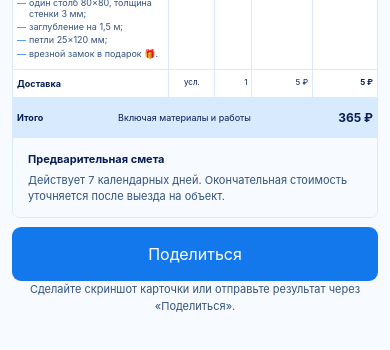
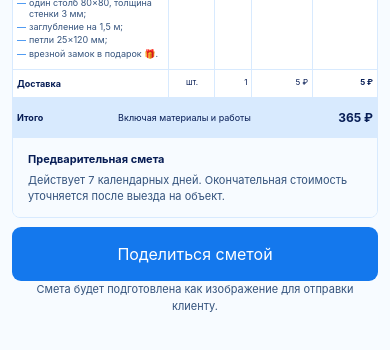
Before and after one commit to sega881117-bit/fence-estimate-pwa, a Next.js app: page / in a window 390 px wide. Both pictures are taken after typing "5", "5", "5", "5" into the empty fields and a click on the button "Показать результат →". Shown: the part 680-1030 px from the top of the page. Built offline with nearby package versions, Linux system fonts and the light colour scheme.

Commit message:
Improve mobile entry and quote sharing

```diff
--- a/app/layout.tsx
+++ b/app/layout.tsx
@@ -1,10 +1,16 @@
-import type { Metadata } from 'next';
+import type { Metadata, Viewport } from 'next';
 import './globals.css';
 
 export const metadata: Metadata = {
   title: 'Смета забора',
   description: 'Автономный калькулятор предварительной сметы забора.',
   manifest: '/manifest.webmanifest',
+};
+
+export const viewport: Viewport = {
+  width: 'device-width',
+  initialScale: 1,
+  viewportFit: 'cover',
 };
 
 export default function RootLayout({
--- a/app/page.tsx
+++ b/app/page.tsx
@@ -13,10 +13,11 @@ const materials = {
 } as const;
 type Material = keyof typeof materials;
 type Wicket = 'adjacent' | 'separate' | 'none';
+type GateCount = number | '';
 type State = {
   mode: 'standard' | 'fence'; material: Material; height: string; length: number; fencePrice: number;
-  swingEnabled: boolean; swingWidth: string; swingPrice: number; swingCount: number;
-  slidingEnabled: boolean; slidingWidth: string; slidingPrice: number; slidingCount: number;
+  swingEnabled: boolean; swingWidth: string; swingPrice: number; swingCount: GateCount;
+  slidingEnabled: boolean; slidingWidth: string; slidingPrice: number; slidingCount: GateCount;
   wicket: Wicket; wicketPrice: number; wicketCount: number;
   deliveryPrice: number; extension: number; paint: number;
 };
@@ -28,6 +29,7 @@ const initial: State = {
   wicket: 'adjacent', wicketPrice: 0, wicketCount: 1, deliveryPrice: 0, extension: 0, paint: 0,
 };
 const money = (value: number) => new Intl.NumberFormat('ru-RU', { style: 'currency', currency: 'RUB', maximumFractionDigits: 0 }).format(value);
+const gateCount = (value: GateCount) => typeof value === 'number' && Number.isInteger(value) && value > 0 ? value : 1;
 const count = (value: string) => Math.max(1, Number(value) || 1);
 const fenceSpec = (material: Material, height: string) => {
   const h = height.replace('.', ',');
@@ -54,6 +56,7 @@ export default function Home() {
   const [s, setS] = useState<State>(initial);
   const [result, setResult] = useState(false);
   const [error, setError] = useState('');
+  const [shareMessage, setShareMessage] = useState('');
   useEffect(() => {
     const saved = localStorage.getItem('fence-estimate');
     if (saved) setS({ ...initial, ...JSON.parse(saved) });
@@ -70,11 +73,11 @@ export default function Home() {
     if (s.mode === 'standard') {
       if (s.swingEnabled) {
         const unit = s.swingPrice > 0 ? s.swingPrice : s.swingWidth === '5' ? 23000 : ['3', '3.5', '4'].includes(s.swingWidth) ? 17000 : null;
-        if (unit !== null) list.push({ title: 'Каркас распашных ворот ' + s.swingWidth.replace('.', ',') + '×' + s.height.replace('.', ',') + ' м, открывается наружу.', details: ['каркас из профтрубы 40×20, толщина стенки 1,5 мм;', 'столбы 80×80, толщина стенки 3 мм;', 'заглубление на 1,5 м;', 'изнутри запирающее устройство «гусь» с проушинами для замка;', '2 нижних стопора;', 'петли 25×120 мм.'], unit: 'шт.', quantity: Math.max(1, s.swingCount), unitPrice: unit, amount: unit * Math.max(1, s.swingCount), manual: s.swingPrice > 0, requiresReview: s.swingPrice > 0 || Number(s.swingWidth) > 5 });
+        if (unit !== null) list.push({ title: 'Каркас распашных ворот ' + s.swingWidth.replace('.', ',') + '×' + s.height.replace('.', ',') + ' м, открывается наружу.', details: ['каркас из профтрубы 40×20, толщина стенки 1,5 мм;', 'столбы 80×80, толщина стенки 3 мм;', 'заглубление на 1,5 м;', 'изнутри запирающее устройство «гусь» с проушинами для замка;', '2 нижних стопора;', 'петли 25×120 мм.'], unit: 'шт.', quantity: gateCount(s.swingCount), unitPrice: unit, amount: unit * gateCount(s.swingCount), manual: s.swingPrice > 0, requiresReview: s.swingPrice > 0 || Number(s.swingWidth) > 5 });
       }
       if (s.slidingEnabled) {
         const unit = s.slidingPrice > 0 ? s.slidingPrice : s.slidingWidth === '5' ? 75000 : ['3', '3.5', '4'].includes(s.slidingWidth) ? 69000 : null;
-        if (unit !== null) list.push({ title: 'Откатные ворота ' + s.slidingWidth.replace('.', ',') + '×' + s.height.replace('.', ',') + ' м, с ручным механизмом.', details: ['рама из профтрубы 60×40, толщина стенки 1,5 мм; несущая балка; роликовые каретки;', 'концевой разгрузочный ролик; нижний улавливатель;', 'направляющая с роликами; верхний улавливатель; заглушки;', 'опорный столб; ответный столб;', 'фундамент для роликовых кареток: сваи 89, 2 шт. на тумбу.'], unit: 'шт.', quantity: Math.max(1, s.slidingCount), unitPrice: unit, amount: unit * Math.max(1, s.slidingCount), manual: s.slidingPrice > 0, requiresReview: s.slidingPrice > 0 || Number(s.slidingWidth) > 5 });
+        if (unit !== null) list.push({ title: 'Откатные ворота ' + s.slidingWidth.replace('.', ',') + '×' + s.height.replace('.', ',') + ' м, с ручным механизмом.', details: ['рама из профтрубы 60×40, толщина стенки 1,5 мм; несущая балка; роликовые каретки;', 'концевой разгрузочный ролик; нижний улавливатель;', 'направляющая с роликами; верхний улавливатель; заглушки;', 'опорный столб; ответный столб;', 'фундамент для роликовых кареток: сваи 89, 2 шт. на тумбу.'], unit: 'шт.', quantity: gateCount(s.slidingCount), unitPrice: unit, amount: unit * gateCount(s.slidingCount), manual: s.slidingPrice > 0, requiresReview: s.slidingPrice > 0 || Number(s.slidingWidth) > 5 });
       }
       if (s.wicket !== 'none') {
         const unit = s.wicketPrice > 0 ? s.wicketPrice : s.wicket === 'separate' ? 15000 : 13000;
@@ -83,32 +86,146 @@ export default function Home() {
       }
       const automaticDelivery = s.length <= 60 ? 6000 : s.length <= 120 ? 8000 : 12000;
       const delivery = s.deliveryPrice > 0 ? s.deliveryPrice : automaticDelivery;
-      list.push({ title: 'Доставка', details: [], unit: 'усл.', quantity: 1, unitPrice: delivery, amount: delivery, manual: s.deliveryPrice > 0, requiresReview: s.deliveryPrice > 0 });
+      list.push({ title: 'Доставка', details: [], unit: 'шт.', quantity: 1, unitPrice: delivery, amount: delivery, manual: s.deliveryPrice > 0, requiresReview: s.deliveryPrice > 0 });
       if (s.extension) list.push({ title: 'Удлинение столбов до 1,5 м', details: ['Дополнительная позиция, требует подтверждения объёма работ.'], unit: 'м.п.', quantity: s.extension, unitPrice: 300, amount: s.extension * 300, requiresReview: true });
       if (s.paint) list.push({ title: 'Покраска каркаса', details: ['Дополнительная позиция, требует подтверждения состава работ.'], unit: 'м.п.', quantity: s.paint, unitPrice: 250, amount: s.paint * 250, requiresReview: true });
     }
     return { list, total: list.reduce((sum, item) => sum + item.amount, 0) };
   }, [s]);
+  const quoteImage = () => {
+    const canvas = document.createElement('canvas');
+    const scale = 2;
+    const width = 1400;
+    const padding = 40;
+    const tableWidth = width - padding * 2;
+    const columns = [660, 130, 120, 190, 220];
+    const context = canvas.getContext('2d');
+    if (!context) throw new Error('Canvas недоступен');
+    const wrap = (text: string, maxWidth: number, font: string) => {
+      context.font = font;
+      const words = text.split(' ');
+      const lines: string[] = [];
+      let line = '';
+      words.forEach(word => {
+        const next = line ? `${line} ${word}` : word;
+        if (line && context.measureText(next).width > maxWidth) { lines.push(line); line = word; } else line = next;
+      });
+      if (line) lines.push(line);
+      return lines;
+    };
+    const rows = quote.list.map(item => {
+      const title = wrap(item.title, columns[0] - 28, '700 18px Arial');
+      const details = item.details.flatMap(detail => wrap(`— ${detail}`, columns[0] - 42, '15px Arial'));
+      const leftHeight = 20 + title.length * 23 + (details.length ? 7 + details.length * 19 : 0) + 18;
+      return { item, title, details, height: Math.max(68, leftHeight) };
+    });
+    const headerHeight = 54;
+    const footerHeight = 110;
+    const height = 166 + headerHeight + rows.reduce((sum, row) => sum + row.height, 0) + 72 + footerHeight;
+    canvas.width = width * scale;
+    canvas.height = height * scale;
+    context.scale(scale, scale);
+    context.fillStyle = '#f7fbff';
+    context.fillRect(0, 0, width, height);
+    context.fillStyle = '#ffffff';
+    context.fillRect(padding, 28, tableWidth, height - 56);
+    context.strokeStyle = '#d8eafe';
+    context.lineWidth = 2;
+    context.strokeRect(padding, 28, tableWidth, height - 56);
+    context.fillStyle = '#f7fbff';
+    context.fillRect(padding, 28, tableWidth, 138);
+    context.strokeStyle = '#d8eafe';
+    context.beginPath(); context.moveTo(padding, 166); context.lineTo(padding + tableWidth, 166); context.stroke();
+    context.fillStyle = '#34537d'; context.font = '700 15px Arial'; context.fillText('ПРЕДВАРИТЕЛЬНЫЙ РАСЧЁТ', padding + 24, 66);
+    context.fillStyle = '#071d55'; context.font = '700 31px Arial'; context.fillText('Смета на устройство забора', padding + 24, 108);
+    context.fillStyle = '#34537d'; context.font = '16px Arial'; context.fillText(`от ${new Date().toLocaleDateString('ru-RU')}`, padding + 24, 138);
+    let y = 166;
+    context.fillStyle = '#d8eafe'; context.fillRect(padding, y, tableWidth, headerHeight);
+    context.fillStyle = '#071d55'; context.font = '700 14px Arial';
+    const labels = ['Работы и материалы', 'Ед. изм.', 'Кол-во', 'Цена, руб.', 'Сумма, руб.'];
+    let x = padding;
+    labels.forEach((label, index) => { context.textAlign = index === 0 ? 'left' : 'right'; context.fillText(label, x + (index === 0 ? 12 : columns[index] - 10), y + 32); x += columns[index]; });
+    y += headerHeight;
+    const drawCellLines = (lines: string[], xPos: number, yPos: number, font: string, color: string, align: CanvasTextAlign = 'left', lineHeight = 20) => {
+      context.font = font; context.fillStyle = color; context.textAlign = align;
+      lines.forEach((line, index) => context.fillText(line, xPos, yPos + index * lineHeight));
+    };
+    rows.forEach(({ item, title, details, height: rowHeight }) => {
+      context.fillStyle = '#ffffff'; context.fillRect(padding, y, tableWidth, rowHeight);
+      context.strokeStyle = '#d8eafe'; context.beginPath(); context.moveTo(padding, y + rowHeight); context.lineTo(padding + tableWidth, y + rowHeight); context.stroke();
+      let lineX = padding;
+      columns.slice(0, -1).forEach(column => { lineX += column; context.beginPath(); context.moveTo(lineX, y); context.lineTo(lineX, y + rowHeight); context.stroke(); });
+      drawCellLines(title, padding + 14, y + 25, '700 18px Arial', '#071d55', 'left', 23);
+      drawCellLines(details, padding + 22, y + 31 + title.length * 23, '15px Arial', '#34537d', 'left', 19);
+      const values = [item.unit, String(item.quantity), money(item.unitPrice), money(item.amount)];
+      let valueX = padding + columns[0];
+      values.forEach((value, index) => { valueX += columns[index + 1]; drawCellLines([value], valueX - 11, y + 30, index === 3 ? '700 15px Arial' : '15px Arial', '#071d55', 'right'); });
+      y += rowHeight;
+    });
+    context.fillStyle = '#d8eafe'; context.fillRect(padding, y, tableWidth, 72);
+    context.fillStyle = '#071d55'; context.textAlign = 'left'; context.font = '700 21px Arial'; context.fillText('Итого', padding + 16, y + 43);
+    context.font = '15px Arial'; context.fillText('Включая материалы и работы', padding + 245, y + 43);
+    context.textAlign = 'right'; context.font = '700 23px Arial'; context.fillText(money(quote.total), padding + tableWidth - 16, y + 43);
+    y += 72;
+    context.fillStyle = '#f7fbff'; context.fillRect(padding, y, tableWidth, footerHeight);
+    context.fillStyle = '#071d55'; context.textAlign = 'left'; context.font = '700 16px Arial'; context.fillText('Предварительная смета', padding + 18, y + 37);
+    context.fillStyle = '#34537d'; context.font = '15px Arial'; context.fillText('Действует 7 календарных дней. Окончательная стоимость уточняется после выезда на объект.', padding + 18, y + 66);
+    const data = canvas.toDataURL('image/png').split(',')[1];
+    const bytes = Uint8Array.from(atob(data), char => char.charCodeAt(0));
+    return new File([bytes], 'smeta-zabora.png', { type: 'image/png' });
+  };
+  const downloadQuoteImage = (file: File) => {
+    const url = URL.createObjectURL(file);
+    const link = document.createElement('a');
+    link.href = url; link.download = file.name; link.click();
+    window.setTimeout(() => URL.revokeObjectURL(url), 1000);
+  };
+  const shareQuoteImage = () => {
+    try {
+      const file = quoteImage();
+      if (navigator.share && navigator.canShare?.({ files: [file] })) {
+        setShareMessage('');
+        void navigator.share({ title: 'Смета забора', files: [file] }).catch(shareError => {
+          if ((shareError as DOMException).name !== 'AbortError') { downloadQuoteImage(file); setShareMessage('Не удалось открыть меню отправки: изображение сметы скачано.'); }
+        });
+      } else {
+        downloadQuoteImage(file);
+        setShareMessage('В этом браузере файл сметы скачан: его можно приложить к сообщению вручную.');
+      }
+    } catch {
+      setShareMessage('Не удалось подготовить изображение сметы. Попробуйте ещё раз.');
+    }
+  };
   const price = (label: string, value: number, key: 'fencePrice' | 'swingPrice' | 'slidingPrice' | 'wicketPrice' | 'deliveryPrice', placeholder: string) => <label>{label}<input type="number" min="0" placeholder={placeholder} value={value || ''} onChange={event => set(key, Number(event.target.value))} /><span className="hint">Необязательно: пустое поле использует цену прайса или правило расчёта.</span></label>;
   const needsManualPrice = (width: string, value: number) => !['3', '3.5', '4', '5'].includes(width) && value <= 0;
+  const updateGateCount = (key: 'swingCount' | 'slidingCount', raw: string) => {
+    if (raw === '') { set(key, ''); return; }
+    const value = Number(raw);
+    if (Number.isInteger(value) && value > 0) set(key, value);
+  };
+  const normalizeGateCount = (key: 'swingCount' | 'slidingCount') => {
+    if (s[key] === '') set(key, 1);
+  };
   const submit = (event: FormEvent) => {
     event.preventDefault();
+    if (s.swingCount === '') set('swingCount', 1);
+    if (s.slidingCount === '') set('slidingCount', 1);
     if (s.length <= 0) { setError('Введите длину забора.'); return; }
     if (s.mode === 'standard' && s.swingEnabled && needsManualPrice(s.swingWidth, s.swingPrice)) { setError(`Для распашных ворот шириной ${s.swingWidth.replace('.', ',')} м укажите свою цену за комплект.`); return; }
     if (s.mode === 'standard' && s.slidingEnabled && needsManualPrice(s.slidingWidth, s.slidingPrice)) { setError(`Для откатных ворот шириной ${s.slidingWidth.replace('.', ',')} м укажите свою цену за комплект.`); return; }
     setError(''); setResult(true);
   };
-  const widths = (value: string, key: 'swingWidth' | 'slidingWidth') => <label>Ширина, м<select value={value} onChange={event => set(key, event.target.value)}>{['3', '3.5', '4', '4.5', '5', '5.5', '6'].map(width => <option key={width} value={width}>{width.replace('.', ',')}</option>)}</select></label>;
+  const widths = (value: string, key: 'swingWidth' | 'slidingWidth') => <label><span>Ширина, м</span><select value={value} onChange={event => set(key, event.target.value)}>{['3', '3.5', '4', '4.5', '5', '5.5', '6'].map(width => <option key={width} value={width}>{width.replace('.', ',')}</option>)}</select></label>;
 
-  if (result) return <main className="result"><button className="back" onClick={() => setResult(false)}>‹ Изменить расчёт</button><article className="quote quote-table"><header><div><small>Предварительный расчёт</small><strong>Смета на устройство забора</strong><span>от {new Date().toLocaleDateString('ru-RU')}</span></div></header><div className="estimate-table" role="table" aria-label="Подробная смета"><div className="estimate-head" role="row"><span>Работы и материалы</span><span>Ед. изм.</span><span>Кол-во</span><span>Цена, руб.</span><span>Сумма, руб.</span></div>{quote.list.map(item => <div className="estimate-row" role="row" key={item.title + item.quantity}><div><b>{item.title}</b>{item.details.length > 0 && <ul className="estimate-details">{item.details.map(detail => <li key={detail}>{detail}</li>)}</ul>}</div><span>{item.unit}</span><span>{item.quantity}</span><span>{money(item.unitPrice)}</span><b>{money(item.amount)}</b></div>)}<div className="estimate-total" role="row"><b>Итого</b><span>Включая материалы и работы</span><b>{money(quote.total)}</b></div></div><footer><b>Предварительная смета</b><p>Действует 7 календарных дней. Окончательная стоимость уточняется после выезда на объект.</p></footer></article><button className="primary" onClick={() => navigator.share?.({ title: 'Смета забора', text: `Предварительная смета: ${money(quote.total)}` })}>Поделиться</button><p>Сделайте скриншот карточки или отправьте результат через «Поделиться».</p></main>;
+  if (result) return <main className="result"><button className="back" onClick={() => setResult(false)}>‹ Изменить расчёт</button><article className="quote quote-table"><header><div><small>Предварительный расчёт</small><strong>Смета на устройство забора</strong><span>от {new Date().toLocaleDateString('ru-RU')}</span></div></header><div className="estimate-table" role="table" aria-label="Подробная смета"><div className="estimate-head" role="row"><span>Работы и материалы</span><span>Ед. изм.</span><span>Кол-во</span><span>Цена, руб.</span><span>Сумма, руб.</span></div>{quote.list.map(item => <div className="estimate-row" role="row" key={item.title + item.quantity}><div><b>{item.title}</b>{item.details.length > 0 && <ul className="estimate-details">{item.details.map(detail => <li key={detail}>{detail}</li>)}</ul>}</div><span>{item.unit}</span><span>{item.quantity}</span><span>{money(item.unitPrice)}</span><b>{money(item.amount)}</b></div>)}<div className="estimate-total" role="row"><b>Итого</b><span>Включая материалы и работы</span><b>{money(quote.total)}</b></div></div><footer><b>Предварительная смета</b><p>Действует 7 календарных дней. Окончательная стоимость уточняется после выезда на объект.</p></footer></article><button className="primary" onClick={shareQuoteImage}>Поделиться сметой</button>{shareMessage && <p className="share-message" role="status">{shareMessage}</p>}<p>Смета будет подготовлена как изображение для отправки клиенту.</p></main>;
   return <main className="app"><header className="head"><span className="mark">⌁</span><div><small>Локальный расчёт</small><h1>Смета забора</h1></div></header><section className="hero"><span>Предварительная смета</span><b>{money(quote.total)}</b></section><form onSubmit={submit}>
     <section className="card"><small>Режим расчёта</small><label>Выберите режим<select value={s.mode} onChange={event => set('mode', event.target.value as State['mode'])}><option value="standard">Полная смета</option><option value="fence">Только забор</option></select></label><p className="hint">{s.mode === 'fence' ? 'В этом режиме не учитываются ворота, калитка, доставка и допработы.' : 'Настройте состав и при необходимости замените цены прайса своими.'}</p></section>
     <section className="card"><small>01 · Участок забора</small><label>Материал<select value={s.material} onChange={event => { const material = event.target.value as Material; set('material', material); set('height', Object.keys(materials[material].prices)[0]); }}>{Object.entries(materials).map(([key, item]) => <option key={key} value={key}>{item.label}</option>)}</select></label><div className="grid"><label>Высота, м<select value={s.height} onChange={event => set('height', event.target.value)}>{Object.keys(materials[s.material].prices).map(height => <option key={height} value={height}>{height.replace('.', ',')}</option>)}</select></label><label>Длина, м<input type="number" min="1" value={s.length} onChange={event => set('length', Number(event.target.value))} /></label></div>{price('Своя цена забора за метр, ₽', s.fencePrice, 'fencePrice', 'Например, 2800')}</section>
     {s.mode === 'standard' && <><section className="card"><small>02 · Ворота и калитка</small>
       <label className="toggle-line"><input type="checkbox" checked={s.swingEnabled} onChange={event => { set('swingEnabled', event.target.checked); if (event.target.checked) set('swingWidth', '4'); }} /><span>Добавить распашные ворота</span></label>
-      {s.swingEnabled && <><div className="grid">{widths(s.swingWidth, 'swingWidth')}<label>Количество распашных ворот<input type="number" min="1" value={s.swingCount} onChange={event => set('swingCount', count(event.target.value))} /></label></div>{price('Своя цена распашных ворот за комплект, ₽', s.swingPrice, 'swingPrice', 'По прайсу')}{needsManualPrice(s.swingWidth, s.swingPrice) && <p className="price-warning">Для ширины {s.swingWidth.replace('.', ',')} м назначьте свою цену за комплект: автоматической цены нет.</p>}</>}
+      {s.swingEnabled && <><div className="grid gate-grid">{widths(s.swingWidth, 'swingWidth')}<label><span>Количество распашных ворот</span><input type="number" min="1" step="1" inputMode="numeric" value={s.swingCount} onChange={event => updateGateCount('swingCount', event.target.value)} onBlur={() => normalizeGateCount('swingCount')} /></label></div>{price('Своя цена распашных ворот за комплект, ₽', s.swingPrice, 'swingPrice', 'По прайсу')}{needsManualPrice(s.swingWidth, s.swingPrice) && <p className="price-warning">Для ширины {s.swingWidth.replace('.', ',')} м назначьте свою цену за комплект: автоматической цены нет.</p>}</>}
       <label className="toggle-line"><input type="checkbox" checked={s.slidingEnabled} onChange={event => { set('slidingEnabled', event.target.checked); if (event.target.checked) set('slidingWidth', '4'); }} /><span>Добавить откатные ворота</span></label>
-      {s.slidingEnabled && <><div className="grid">{widths(s.slidingWidth, 'slidingWidth')}<label>Количество откатных ворот<input type="number" min="1" value={s.slidingCount} onChange={event => set('slidingCount', count(event.target.value))} /></label></div>{price('Своя цена откатных ворот за комплект, ₽', s.slidingPrice, 'slidingPrice', 'По прайсу')}{needsManualPrice(s.slidingWidth, s.slidingPrice) && <p className="price-warning">Для ширины {s.slidingWidth.replace('.', ',')} м назначьте свою цену за комплект: автоматической цены нет.</p>}</>}
+      {s.slidingEnabled && <><div className="grid gate-grid">{widths(s.slidingWidth, 'slidingWidth')}<label><span>Количество откатных ворот</span><input type="number" min="1" step="1" inputMode="numeric" value={s.slidingCount} onChange={event => updateGateCount('slidingCount', event.target.value)} onBlur={() => normalizeGateCount('slidingCount')} /></label></div>{price('Своя цена откатных ворот за комплект, ₽', s.slidingPrice, 'slidingPrice', 'По прайсу')}{needsManualPrice(s.slidingWidth, s.slidingPrice) && <p className="price-warning">Для ширины {s.slidingWidth.replace('.', ',')} м назначьте свою цену за комплект: автоматической цены нет.</p>}</>}
       <label>Калитка<select value={s.wicket} onChange={event => set('wicket', event.target.value as Wicket)}><option value="adjacent">Калитка рядом с воротами</option><option value="separate">Калитка отдельно стоящая</option><option value="none">Нет калитки</option></select></label>
       {s.wicket !== 'none' && <><label>Количество калиток<input type="number" min="1" value={s.wicketCount} onChange={event => set('wicketCount', count(event.target.value))} /></label>{price('Своя цена калитки за единицу, ₽', s.wicketPrice, 'wicketPrice', 'По прайсу')}</>}
     </section><section className="card"><small>03 · Дополнительно</small><div className="grid"><label>Удлинение столбов, м<input type="number" min="0" value={s.extension} onChange={event => set('extension', Number(event.target.value))} /></label><label>Покраска каркаса, м<input type="number" min="0" value={s.paint} onChange={event => set('paint', Number(event.target.value))} /></label></div>{price('Своя стоимость доставки, ₽', s.deliveryPrice, 'deliveryPrice', 'По метражу')}</section></>}
--- a/public/sw.js
+++ b/public/sw.js
@@ -1,4 +1,4 @@
-const CACHE_NAME = 'fence-estimate-v5';
+const CACHE_NAME = 'fence-estimate-v6';
 const APP_SHELL = ['/', '/manifest.webmanifest', '/favicon.svg'];
 
 self.addEventListener('install', (event) => {
```
Also changed, not shown: app/globals.css.
